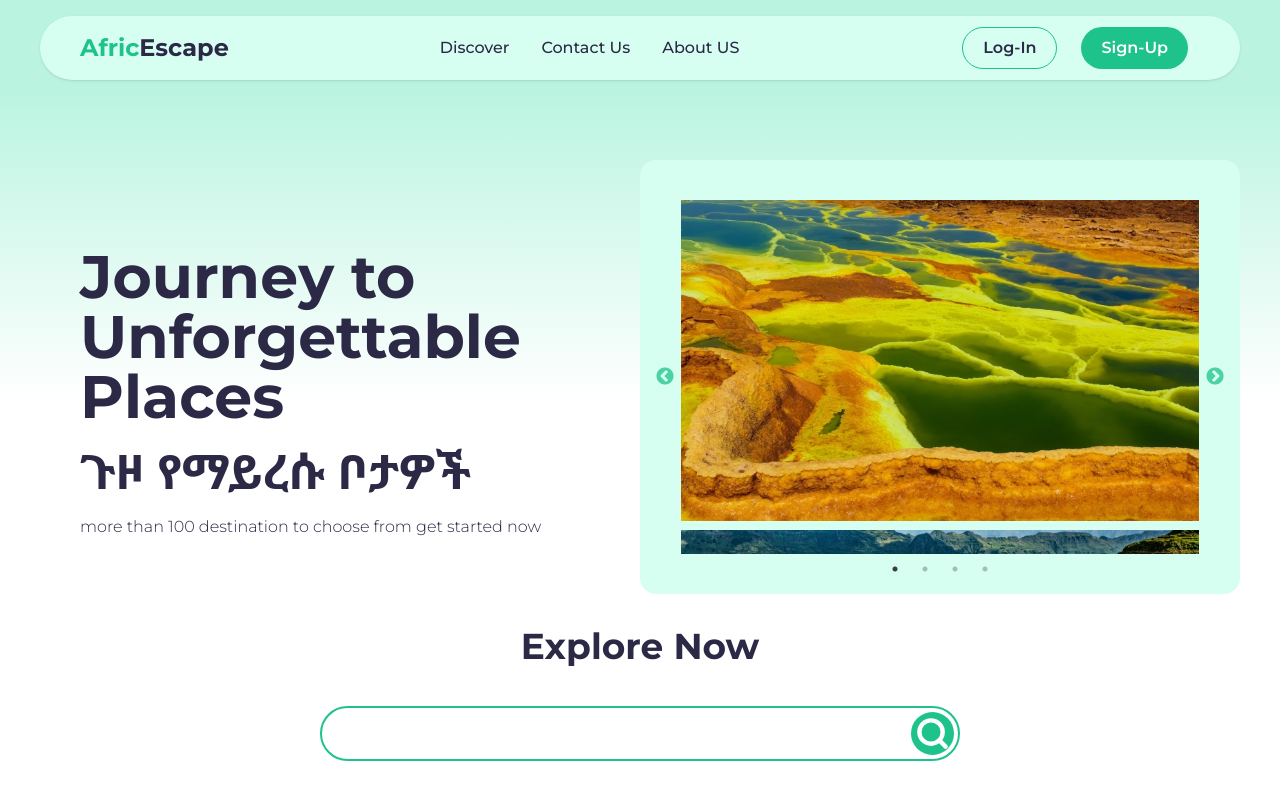
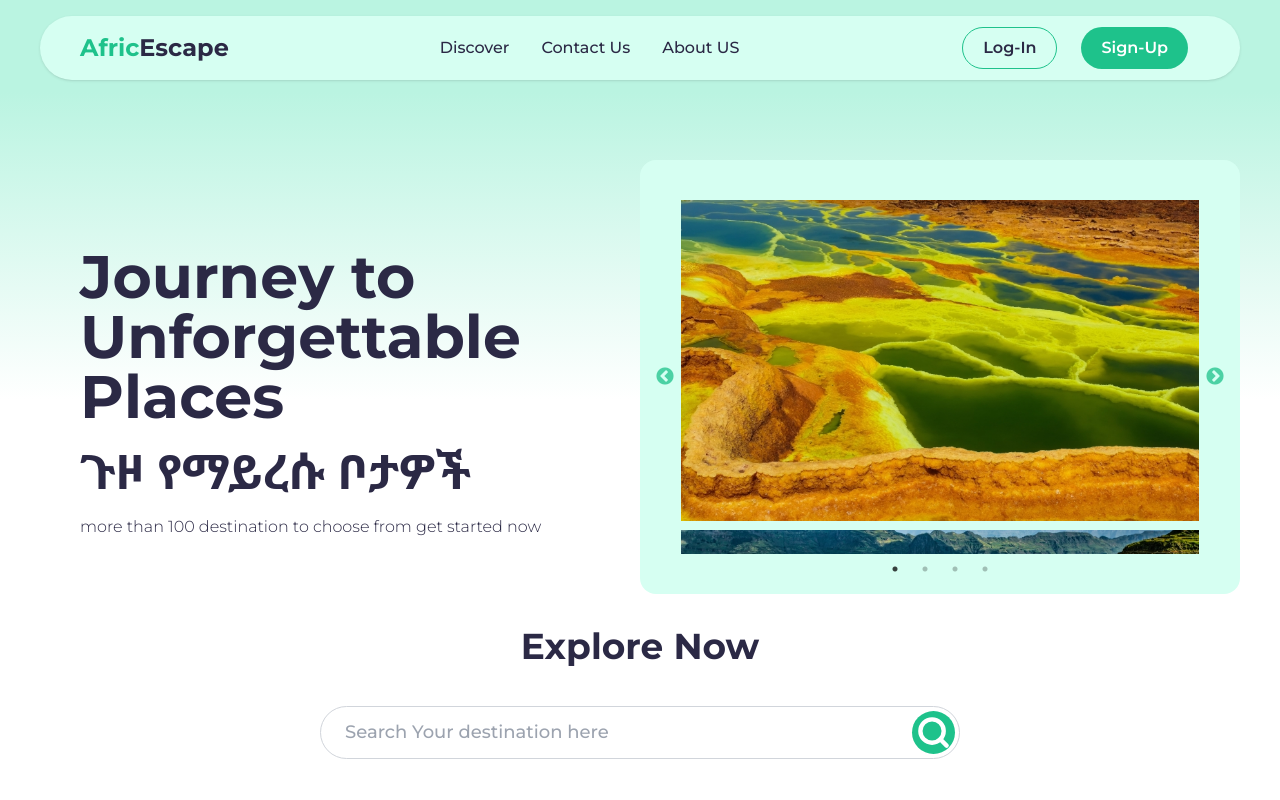
Before and after one commit to bilalabdelkadir/AfricEscape, a React (Vite) app: page / in a window 1280 px wide. Built offline with nearby package versions, Linux system fonts and the light colour scheme.

Commit message:
i added search bar

```diff
--- a/src/components/SearchBar.jsx
+++ b/src/components/SearchBar.jsx
@@ -1,14 +1,14 @@
 import React from "react";
 import { FiSearch } from "react-icons/fi";
-import PIC from "../assets/nature_1.jpg";
 const SearchBar = () => {
   return (
-    <div className="my-10 border-2 border-primary w-[90%] md:w-[50%] mx-auto p-1 md:p-1 rounded-full ">
+    <div className="my-10 border border-gray-300 w-[90%] md:w-[50%] mx-auto p-1 md:p-1 rounded-full">
       <div className="flex justify-between pl-5 items-center ">
         <form className="w-[90%]">
           <input
-            className="w-full h-full text-2xl outline-none"
+            className="w-full h-full text-lg outline-none"
             type="search"
+            placeholder="Search Your destination here"
           />
         </form>
         <div className="bg-primary rounded-full p-2 sm:p-1 cursor-pointer">
```
